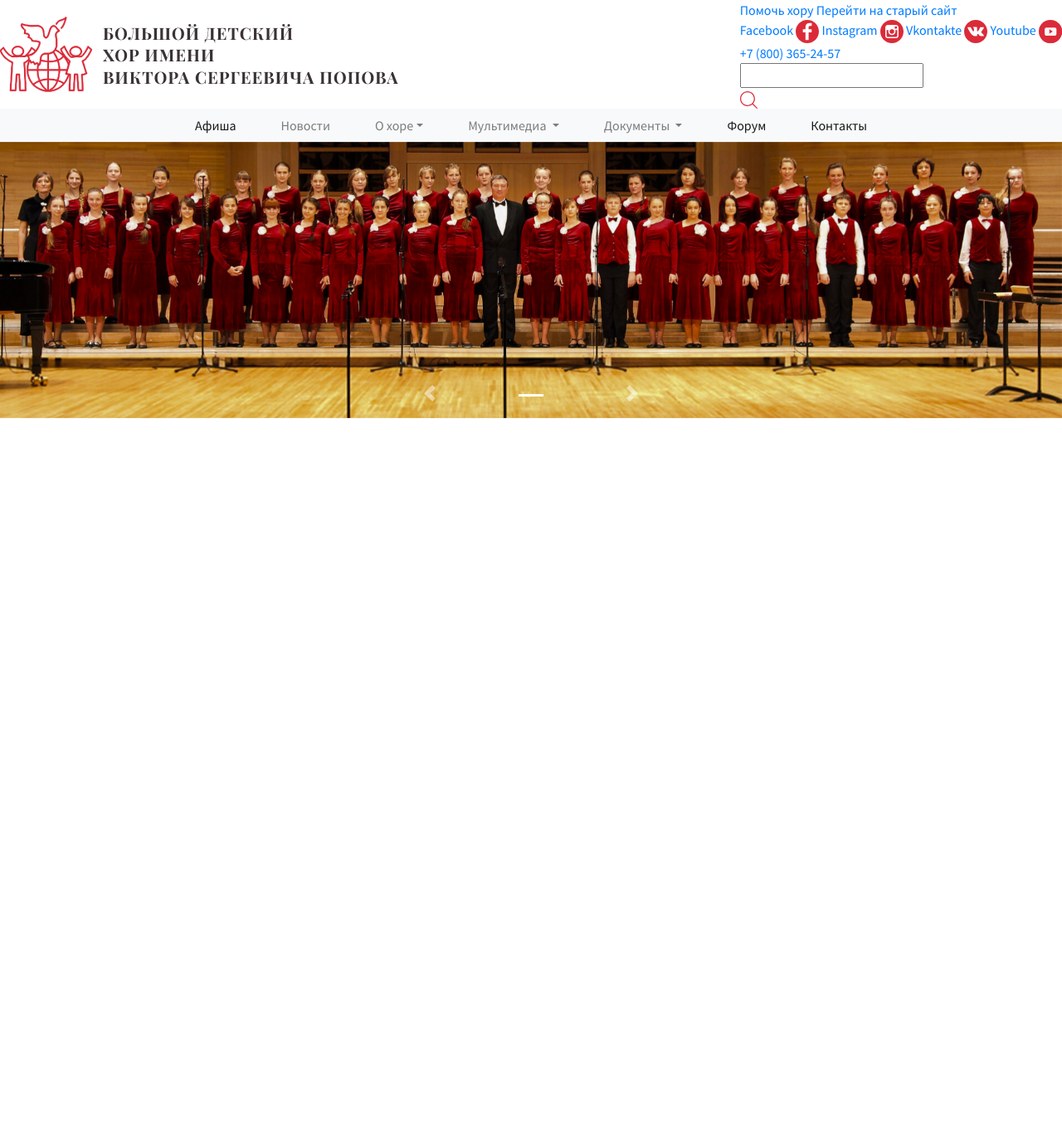
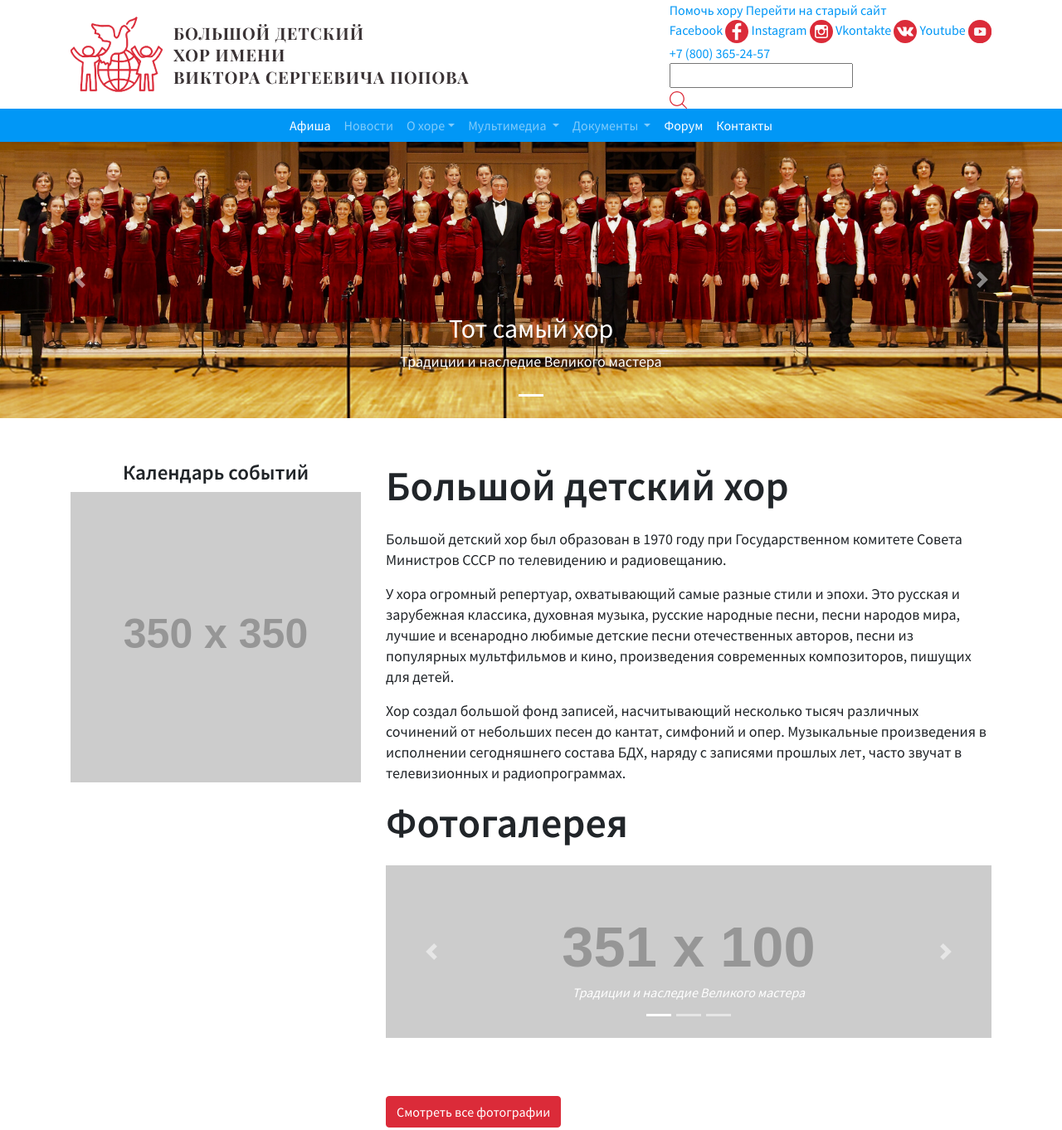
Before and after one commit to Asgen/Chorus, a website: page source/index.html in a window 1280 px wide. Shown: the whole page at 83% size. Before the commit the page ends 800 px from the top, so only its background shows below. Drawn offline with nearby package versions, Linux system fonts and the light colour scheme; files that its build step writes are made by us from their sources; placeholder pictures from the web are drawn by us.

Commit message:
Меняет цвета схемы

```diff
--- a/source/index.html
+++ b/source/index.html
@@ -9,7 +9,7 @@
   <body>
 
     <header class="main-header">
-      <div class="main-header__content">
+      <div class="main-header__content fixed-container">
         <div class="main-header__logo">
           <img src="img/logo.png" alt="Тот самый хор">
         </div>
@@ -64,7 +64,7 @@
         </div>
       </div>
 
-      <nav class="navbar navbar-expand navbar-light bg-light">
+      <nav class="navbar navbar-expand navbar-dark bg-primary">
         <button class="navbar-toggler" type="button" data-toggle="collapse" data-target="#navbarNavDropdown" aria-controls="navbarNavDropdown" aria-expanded="false" aria-label="Toggle navigation">
           <span class="navbar-toggler-icon"></span>
         </button>
@@ -122,32 +122,89 @@
 
     <main class="main-page">
 
-      <div id="carouselExampleIndicators" class="carousel slide" data-ride="carousel">
+      <div id="carouselExampleIndicators" class="carousel slide main-header__slider">
         <ol class="carousel-indicators">
           <li data-target="#carouselExampleIndicators" data-slide-to="0" class="active"></li>
         </ol>
         <div class="carousel-inner">
           <div class="carousel-item active">
             <img class="d-block w-100" src="img/slider.jpg" alt="Первый слайд">
+            <div class="carousel-caption">
+              <h2>Тот самый хор</h2>
+              <p>Традиции и наследие Великого мастера</p>
+            </div>
           </div>
         </div>
 
-        <a class="carousel-control-prev" href="#carouselExampleIndicators" role="button" data-slide="prev">
+        <a class="carousel-control-prev carousel-control-prev--hero" href="#carouselExampleIndicators" role="button" data-slide="prev">
           <span class="carousel-control-prev-icon" aria-hidden="true"></span>
           <span class="sr-only">Previous</span>
         </a>
-        <a class="carousel-control-next" href="#carouselExampleIndicators" role="button" data-slide="next">
+        <a class="carousel-control-next carousel-control-next--hero" href="#carouselExampleIndicators" role="button" data-slide="next">
           <span class="carousel-control-next-icon" aria-hidden="true"></span>
           <span class="sr-only">Next</span>
         </a>
       </div>
 
+      <div class="fixed-container fixed-container--main-content">
+
+        <div class="sidebar">
+          <h5 class="sidebar__heading">Календарь событий</h5>
+          <img src="https://via.placeholder.com/350.png">
+        </div>
+
+        <article class="content">
+          <h1 class="content__heading">Большой детский хор</h1>
+          <p>Большой детский хор был образован в 1970 году при Государственном комитете Совета Министров СССР по телевидению и радиовещанию.</p>
+          <p>У хора огромный репертуар, охватывающий самые разные стили и эпохи. Это русская и зарубежная классика, духовная музыка, русские народные песни, песни народов мира, лучшие и всенародно любимые детские песни отечественных авторов, песни из популярных мультфильмов и кино, произведения современных композиторов, пишущих для детей.</p>
+          <p>Хор создал большой фонд записей, насчитывающий несколько тысяч различных сочинений от небольших песен до кантат, симфоний и опер. Музыкальные произведения в исполнении сегодняшнего состава БДХ, наряду с записями прошлых лет, часто звучат в телевизионных и радиопрограммах.</p>
+
+          <h2 class="content__heading">Фотогалерея</h2>
+          <div id="carouselGalery" class="carousel slide content__slider">
+            <ol class="carousel-indicators">
+              <li data-target="#carouselGalery" data-slide-to="0" class="active"></li>
+              <li data-target="#carouselGalery" data-slide-to="1"></li>
+              <li data-target="#carouselGalery" data-slide-to="2"></li>
+            </ol>
+            <div class="carousel-inner">
+              <div class="carousel-item active">
+                <img class="d-block w-100" src="https://via.placeholder.com/351x100.png" alt="First slide">
+                <div class="carousel-caption carousel-caption--galery">
+                  <p class="content__caption content__caption--galery ">Традиции и наследие Великого мастера</p>
+                </div>
+              </div>
+              <div class="carousel-item">
+                <img class="d-block w-100" src="https://via.placeholder.com/352.png" alt="Second slide">
+                <div class="carousel-caption carousel-caption--galery">
+                  <p class="content__caption content__caption--galery ">Традиции и наследие Великого мастера</p>
+                </div>
+              </div>
+              <div class="carousel-item">
+                <img class="d-block w-100" src="https://via.placeholder.com/353.png" alt="Third slide">
+                <div class="carousel-caption carousel-caption--galery">
+                  <p class="content__caption content__caption--galery ">Традиции и наследие Великого мастера</p>
+                </div>
+              </div>
+            </div>
+            <a class="carousel-control-prev" href="#carouselGalery" role="button" data-slide="prev">
+              <span class="carousel-control-prev-icon" aria-hidden="true"></span>
+              <span class="sr-only">Previous</span>
+            </a>
+            <a class="carousel-control-next" href="#carouselGalery" role="button" data-slide="next">
+              <span class="carousel-control-next-icon" aria-hidden="true"></span>
+              <span class="sr-only">Next</span>
+            </a>
+          </div>
+
+          <button class="btn btn-secondary">Смотреть все фотографии</button>
+
+        </article>
+
+      </div>
+
 
 
     </main>
-
-    <div class="sidebar">
-    </div>
 
     <script src="js/jquery.js"></script>
     <script src="js/util.js"></script>
--- a/source/js/carousel.js
+++ b/source/js/carousel.js
@@ -82,7 +82,7 @@
 
   var SWIPE_THRESHOLD = 40;
   var Default = {
-    interval: 5000,
+    interval: false,
     keyboard: true,
     slide: false,
     pause: 'hover',
--- a/source/sass/_custom.scss
+++ b/source/sass/_custom.scss
@@ -1,17 +1,29 @@
-.carousel-control-next,
-.carousel-control-prev {
+.carousel-control-next--hero,
+.carousel-control-prev--hero {
 	top: unset;
 	bottom: 20px;
 
 	z-index: 20;
 }
 
-.carousel-control-next {
+.carousel-control-next--hero {
 	right: 33%;
 }
 
-.carousel-control-prev {
+.carousel-control-prev--hero {
 	left: 33%;
+}
+
+.carousel-caption--galery {
+  right: unset;
+  left: 0;
+  bottom: 0;
+
+  padding: 0;
+}
+
+.content__caption--galery {
+  margin: 5px;
 }
 
 .navbar-collapse {
@@ -21,3 +33,9 @@
 .navbar-expand .navbar-nav .nav-link {
 	padding: 0 27px;
 }
+
+$theme-colors: (
+  "primary": #0197F6,
+  "secondary": #DB2B39,
+  "danger": #ff4136
+)
--- /dev/null
+++ b/source/sass/content/content.scss
@@ -0,0 +1,15 @@
+.content {
+  margin-bottom: 50px;
+
+  &__heading {
+    @include h2;
+  }
+
+  &__slider {
+    margin-bottom: 70px;
+  }
+
+  &__caption {
+    @include caption;
+  }
+}
--- /dev/null
+++ b/source/sass/fixed-container.scss
@@ -0,0 +1,9 @@
+.fixed-container {
+  width: 1110px;
+  margin: 0 auto;
+
+  &--main-content {
+    display: flex;
+    padding-top: 50px;
+  }
+}
--- /dev/null
+++ b/source/sass/sidebar/sidebar.scss
@@ -0,0 +1,13 @@
+.sidebar {
+  width: 350px;
+  margin-right: 30px;
+
+  box-sizing: border-box;
+
+  &__heading {
+    font-weight: 600;
+    font-size: 25px;
+    line-height: 31px;
+    text-align: center;
+  }
+}
--- a/source/sass/style.scss
+++ b/source/sass/style.scss
@@ -1,16 +1,25 @@
 @import "fonts.scss";
 @import "normalize.scss";
+@import "custom.scss";
 @import "bootstrap.scss";
 
-@import "custom.scss";
 @import "variables.scss";
+
 @import "main-header/main-header.scss";
 @import "main-page/main-page.scss";
+@import "fixed-container.scss";
+@import "sidebar/sidebar.scss";
+@import "content/content.scss";
 
 body {
   position: relative;
 
   font-family: "Source Sans Pro", "Arial", sans-serif;
+}
+
+p {
+  font-size: 18px;
+  line-height: 25px;
 }
 
 .visually-hidden {
--- a/source/sass/variables.scss
+++ b/source/sass/variables.scss
@@ -5,10 +5,20 @@ $on-hover-color: #E1515D;
 
 $desktop-width: 1110px;
 
-$theme-colors: (
-  "primary": #DB2B39,
-  "danger": #ff4136
-);
+@mixin h2 {
+  font-weight: 600;
+  font-size: 50px;
+  line-height: 63px;
+
+  margin-bottom: 20px;
+}
+
+@mixin caption {
+  font-style: italic;
+  font-weight: normal;
+  font-size: 16px;
+  line-height: 20px;
+}
 
 $retina-dpi: 144dpi;
 $retina-dppx: 1.5dppx;
```
Also changed, not shown: source/sass/main-header/main-header.scss (line endings or trailing spaces).
